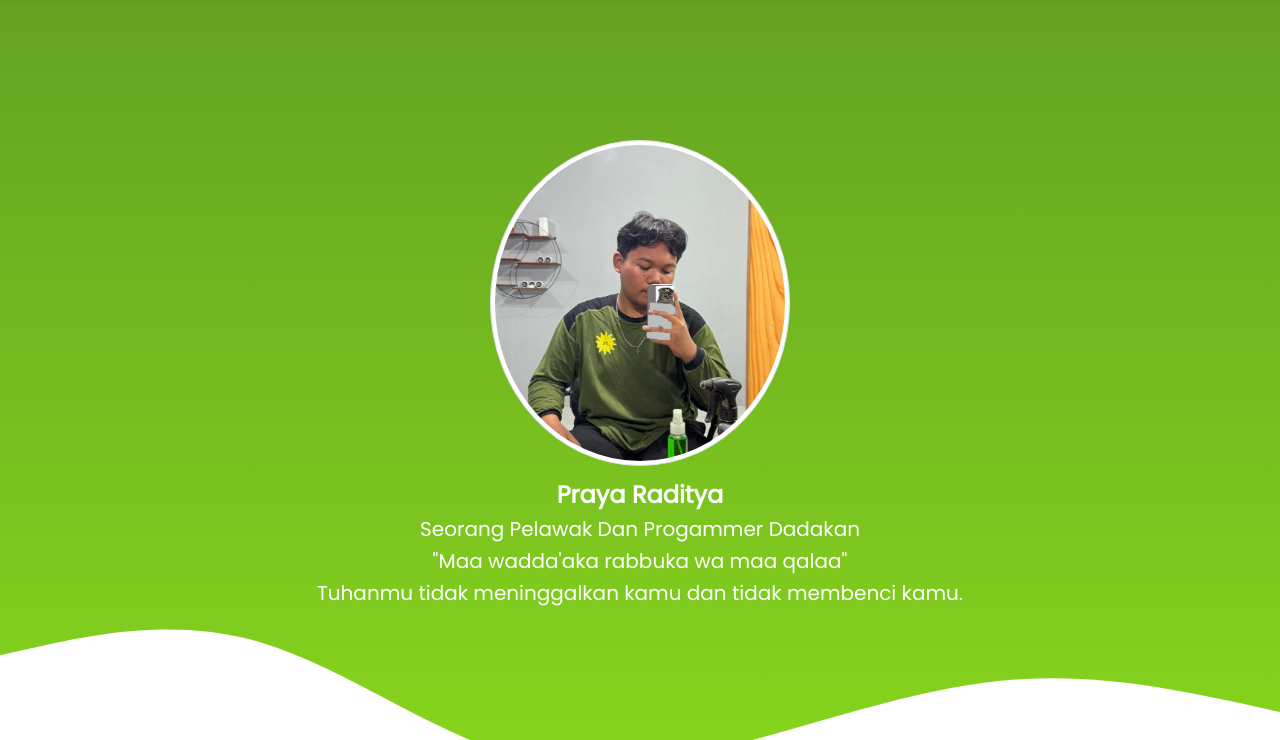
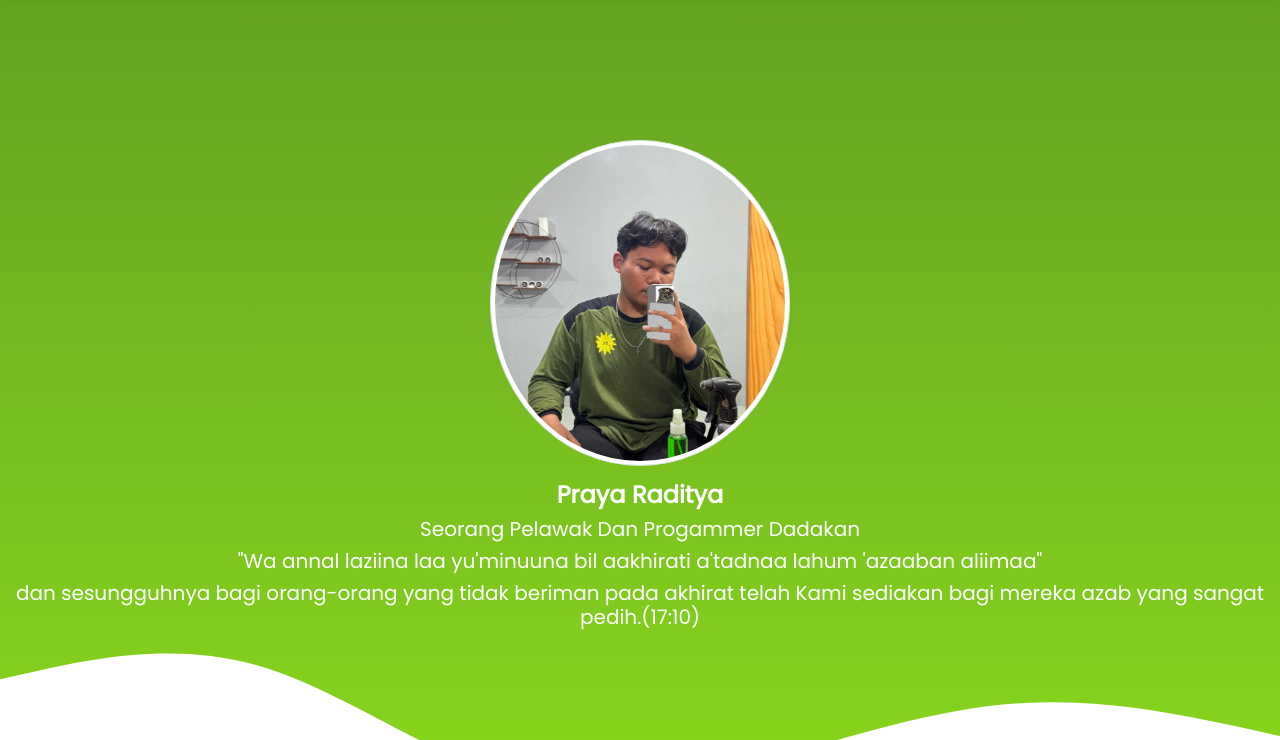
Before and after one commit to Prayfornicetry/tentangku, a plain HTML site: page index.html in a window 1280 px wide. Shown: the part 60-800 px from the top of the page. Drawn offline with nearby package versions, Linux system fonts and the light colour scheme; a web font is replaced by a local one.

Commit message:
Update index.html
gjsdgnsd

```diff
--- a/index.html
+++ b/index.html
@@ -128,8 +128,8 @@
       <div class="nama">
         <h4 class="text-center fw-bold">Praya Raditya</h4>
         <h5 class="text-center">Seorang Pelawak Dan Progammer Dadakan </h5>
-        <h5 class="text-center">"Maa wadda'aka rabbuka wa maa qalaa"</h5>
-        <h5 class="text-center">Tuhanmu tidak meninggalkan kamu dan tidak membenci kamu.</h5>
+        <h5 class="text-center">"Wa annal laziina laa yu'minuuna bil aakhirati a'tadnaa lahum 'azaaban aliimaa"</h5>
+        <h5 class="text-center">dan sesungguhnya bagi orang-orang yang tidak beriman pada akhirat telah Kami sediakan bagi mereka azab yang sangat pedih.(17:10)</h5>
       </div>
 
       <svg
```
